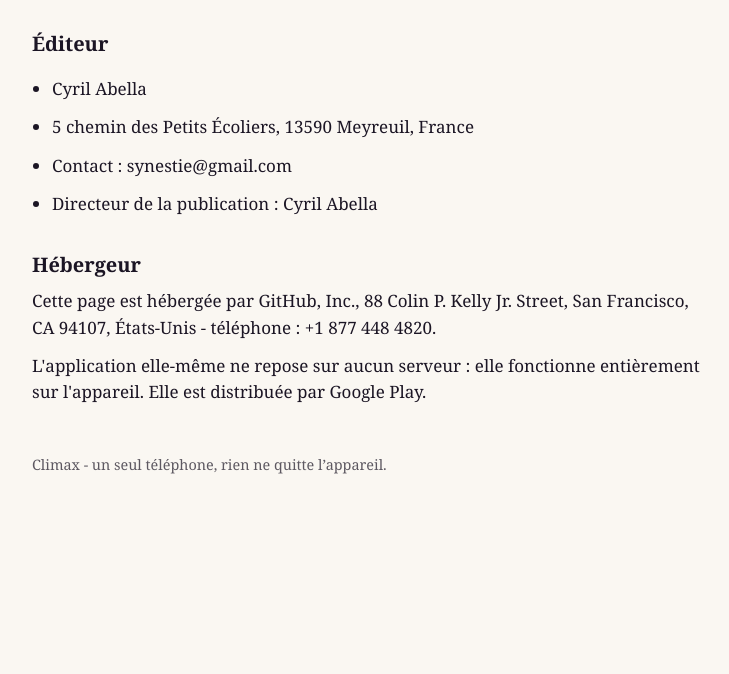
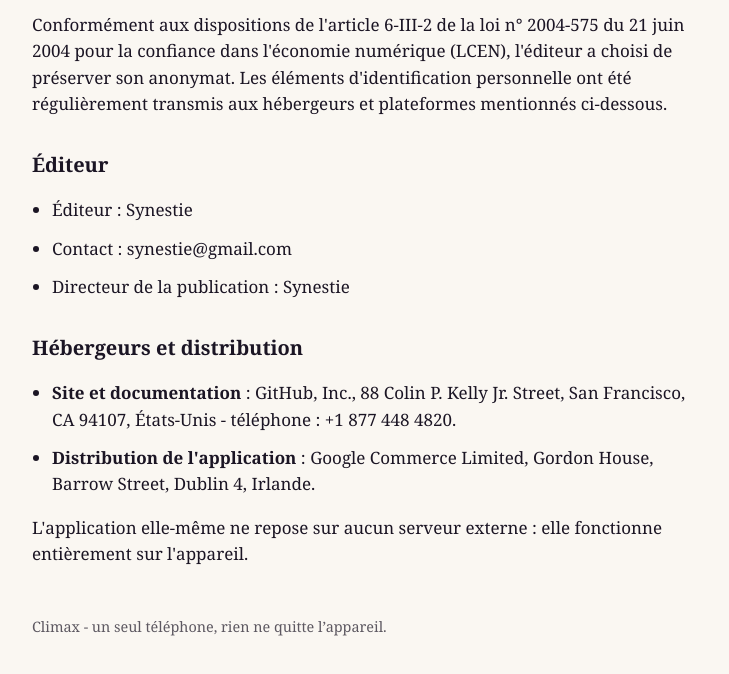
Before and after one commit to driiich2/climax-legal, a plain HTML site: page mentions-legales.html in a window 1280 px wide. Shown: the part 128-802 px from the top of the page, without its empty margins (272-1001 px from the left). Drawn offline with Linux system fonts and the light colour scheme.

Commit message:
Documents légaux - 2026-09-06

```diff
--- a/mentions-legales.html
+++ b/mentions-legales.html
@@ -27,16 +27,19 @@
 <main>
 <nav><a href="./">Climax - documents</a></nav>
 <h1>Mentions légales - Climax</h1>
+<p>Conformément aux dispositions de l'article 6-III-2 de la loi n° 2004-575 du 21 juin 2004 pour la confiance dans l'économie numérique (LCEN), l'éditeur a choisi de préserver son anonymat. Les éléments d'identification personnelle ont été régulièrement transmis aux hébergeurs et plateformes mentionnés ci-dessous.</p>
 <h2>Éditeur</h2>
 <ul>
-  <li>Cyril Abella</li>
-  <li>5 chemin des Petits Écoliers, 13590 Meyreuil, France</li>
+  <li>Éditeur : Synestie</li>
   <li>Contact : synestie@gmail.com</li>
-  <li>Directeur de la publication : Cyril Abella</li>
+  <li>Directeur de la publication : Synestie</li>
 </ul>
-<h2>Hébergeur</h2>
-<p>Cette page est hébergée par GitHub, Inc., 88 Colin P. Kelly Jr. Street, San Francisco, CA 94107, États-Unis - téléphone : +1 877 448 4820.</p>
-<p>L'application elle-même ne repose sur aucun serveur : elle fonctionne entièrement sur l'appareil. Elle est distribuée par Google Play.</p>
+<h2>Hébergeurs et distribution</h2>
+<ul>
+  <li><strong>Site et documentation</strong> : GitHub, Inc., 88 Colin P. Kelly Jr. Street, San Francisco, CA 94107, États-Unis - téléphone : +1 877 448 4820.</li>
+  <li><strong>Distribution de l'application</strong> : Google Commerce Limited, Gordon House, Barrow Street, Dublin 4, Irlande.</li>
+</ul>
+<p>L'application elle-même ne repose sur aucun serveur externe : elle fonctionne entièrement sur l'appareil.</p>
 <footer>Climax - un seul téléphone, rien ne quitte l’appareil.</footer>
 </main>
 </body>
```
Also changed, not shown: politique-de-confidentialite.html (+1 -1 lines).
